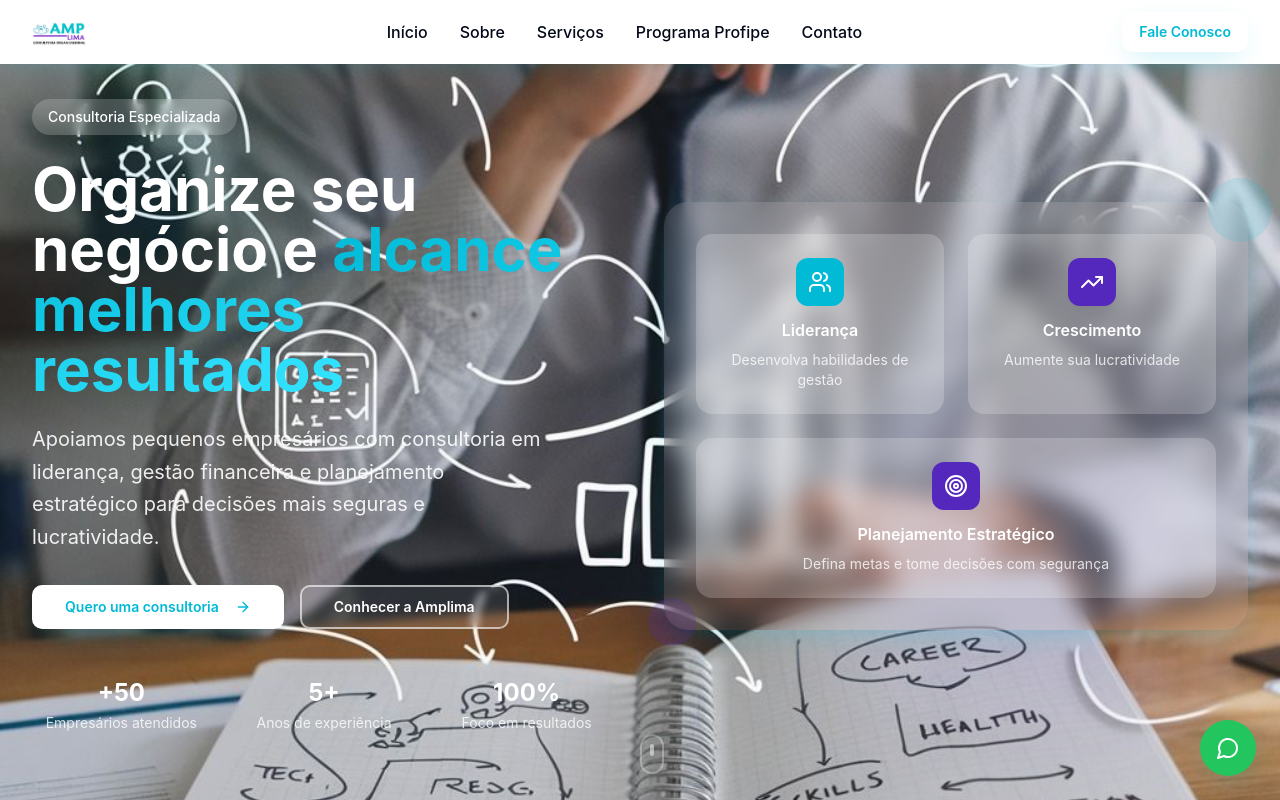
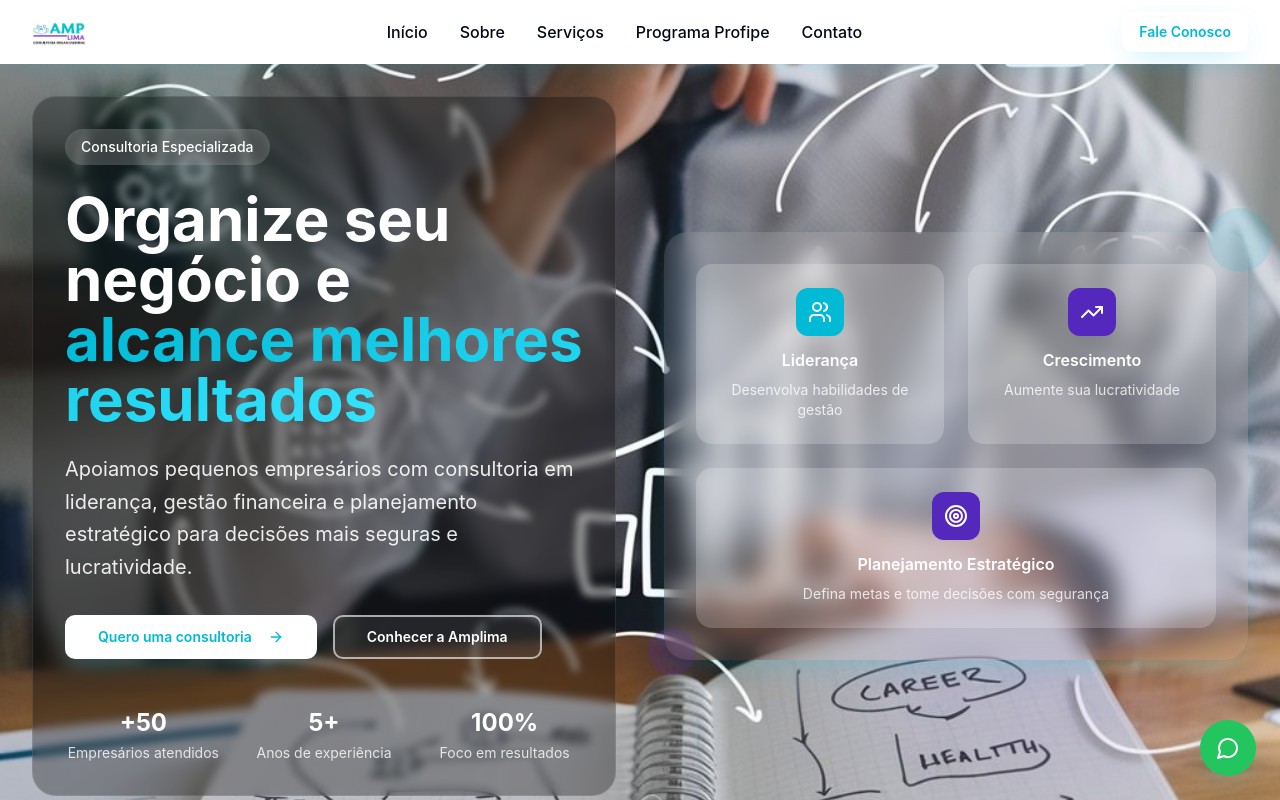
Before and after one commit to DevZipMateus/amplima-grow-hub, a React (Vite) app: page / in a window 1280 px wide. Shown: the top 800 px of the page. Built offline with nearby package versions, Linux system fonts and the light colour scheme; the HTML template or start-up script is replaced by a standard one.

Commit message:
Adicionar opacidade ao texto do Hero
Adiciona um quadro com opacidade atrás do texto na seção Hero para melhorar a legibilidade.

```diff
--- a/src/components/HeroSection.tsx
+++ b/src/components/HeroSection.tsx
@@ -25,6 +25,7 @@ const HeroSection = () => {
 
           {/* Content */}
           <div className="animate-fade-in-up">
+            <div className="bg-black/30 backdrop-blur-sm rounded-3xl p-8 border border-white/10">
               <div className="mb-6">
                 <span className="inline-block px-4 py-2 bg-white/20 text-white rounded-full text-sm font-medium backdrop-blur-sm">
                   Consultoria Especializada
@@ -68,6 +69,7 @@ const HeroSection = () => {
                 <div className="text-center">
                   <div className="text-2xl font-bold text-white mb-1">100%</div>
                   <div className="text-white/80 text-sm">Foco em resultados</div>
+                </div>
               </div>
             </div>
           </div>
```
Lines whose indentation alone changed are shown as unchanged.
